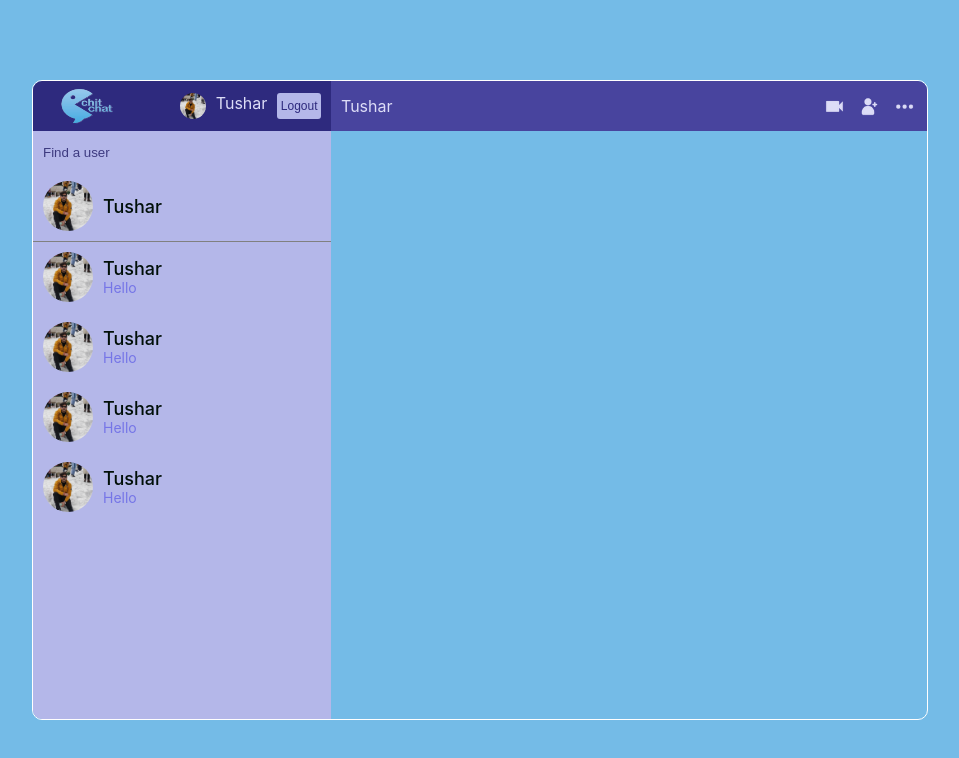
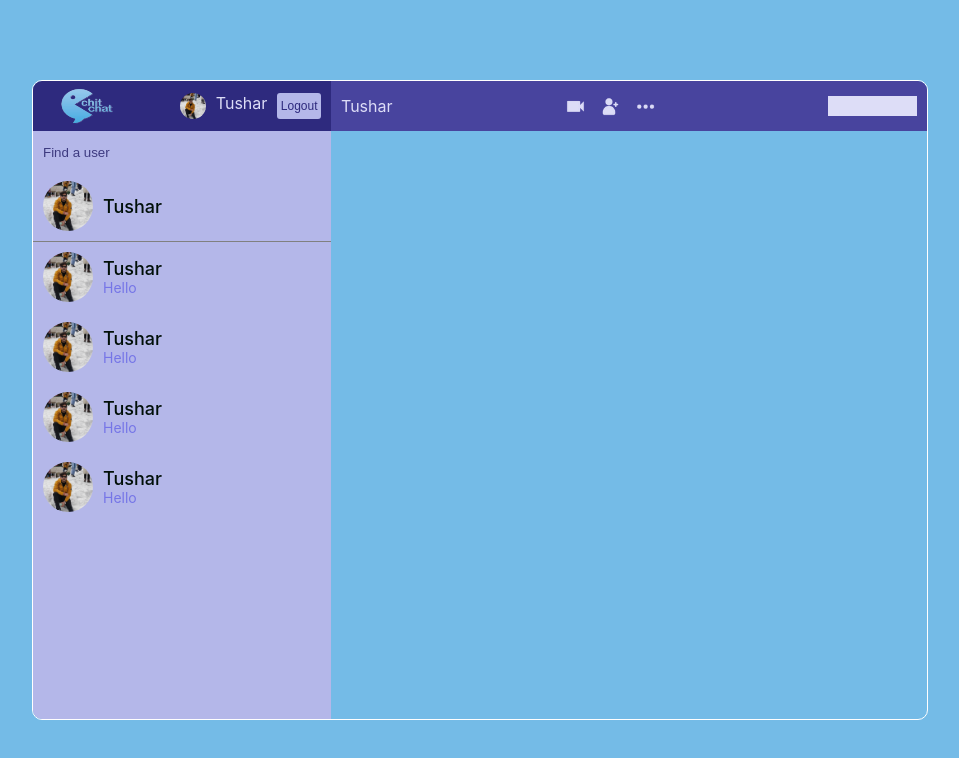
Before and after one commit to Tushar20-20Mahajan/Chit_Chat, a React (Create React App) app: page / in a window 1280 px wide. Shown: the top 758 px of the page, without its empty margins (160-1119 px from the left). Built offline with nearby package versions, Linux system fonts and the light colour scheme.

Commit message:
Changes Done and Files Added

```diff
--- a/src/components/Chat.jsx
+++ b/src/components/Chat.jsx
@@ -12,7 +12,7 @@
 import Cam from "../assets/cam.png";
 import Add from "../assets/add.png";
 import More from "../assets/more.png";
-// import Messages from "./Messages";
+import { Messages } from "./Messages";
 // import Input from "./Input";
 // import { ChatContext } from "../context/ChatContext";
 
@@ -28,6 +28,7 @@
           <img src={Add} alt="" />
           <img src={More} alt="" />
         </div>
+        <Messages />
       </div>
     </div>
   );
--- /dev/null
+++ b/src/components/Message.jsx
@@ -0,0 +1,7 @@
+import React from 'react'
+
+export const Message = () => {
+  return (
+    <div>Message</div>
+  )
+}
--- a/src/components/Messages.jsx
+++ b/src/components/Messages.jsx
@@ -1,7 +1,18 @@
 import React from 'react'
+import { Message } from "./Message"
 
 export const Messages = () => {
   return (
-    <div>Messages</div>
+    <div className='messages'>
+      <Message />
+      <Message />
+      <Message />
+      <Message />
+      <Message />
+      <Message />
+      <Message />
+      <Message />
+      <Message />
+    </div>
   )
 }
```
